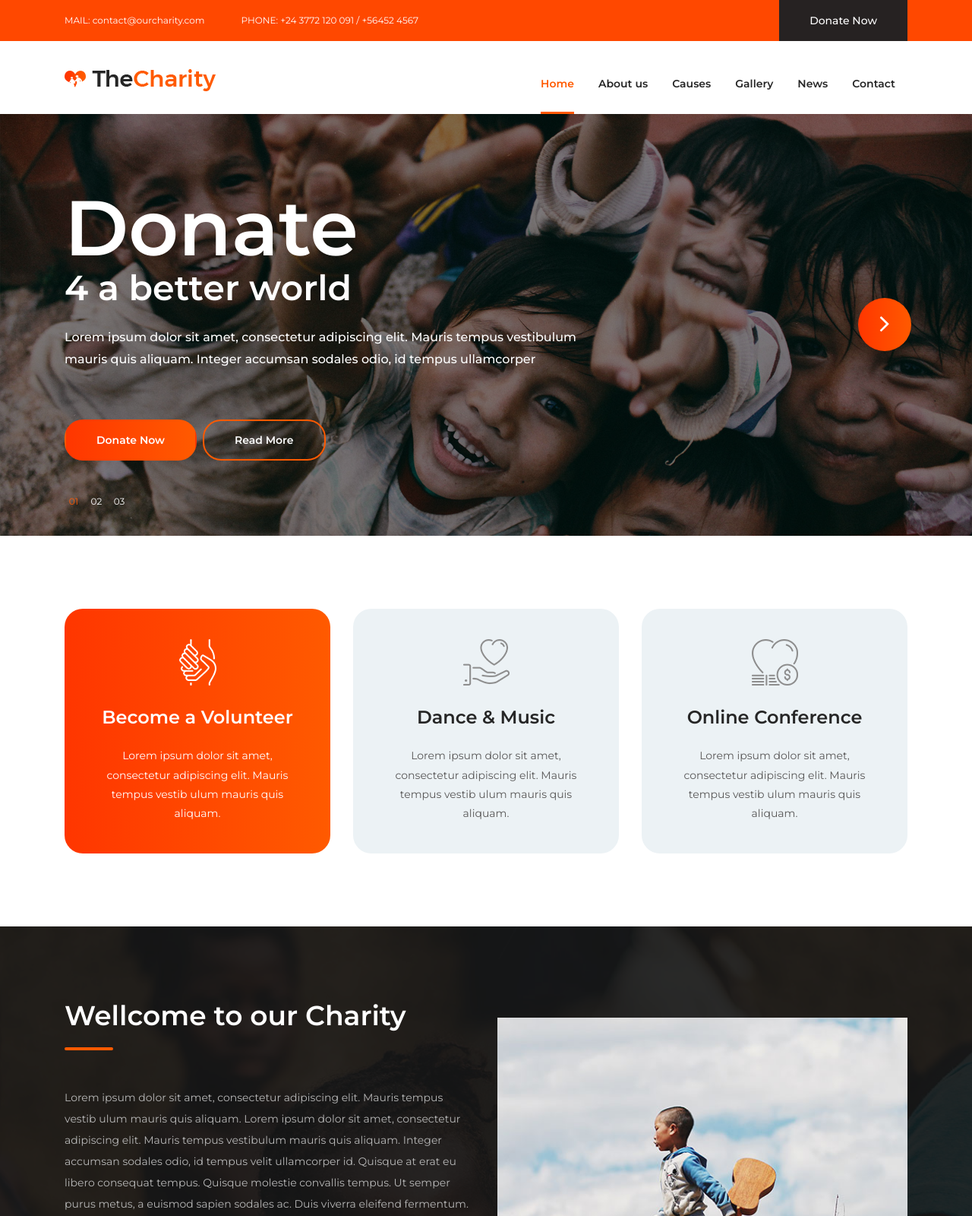
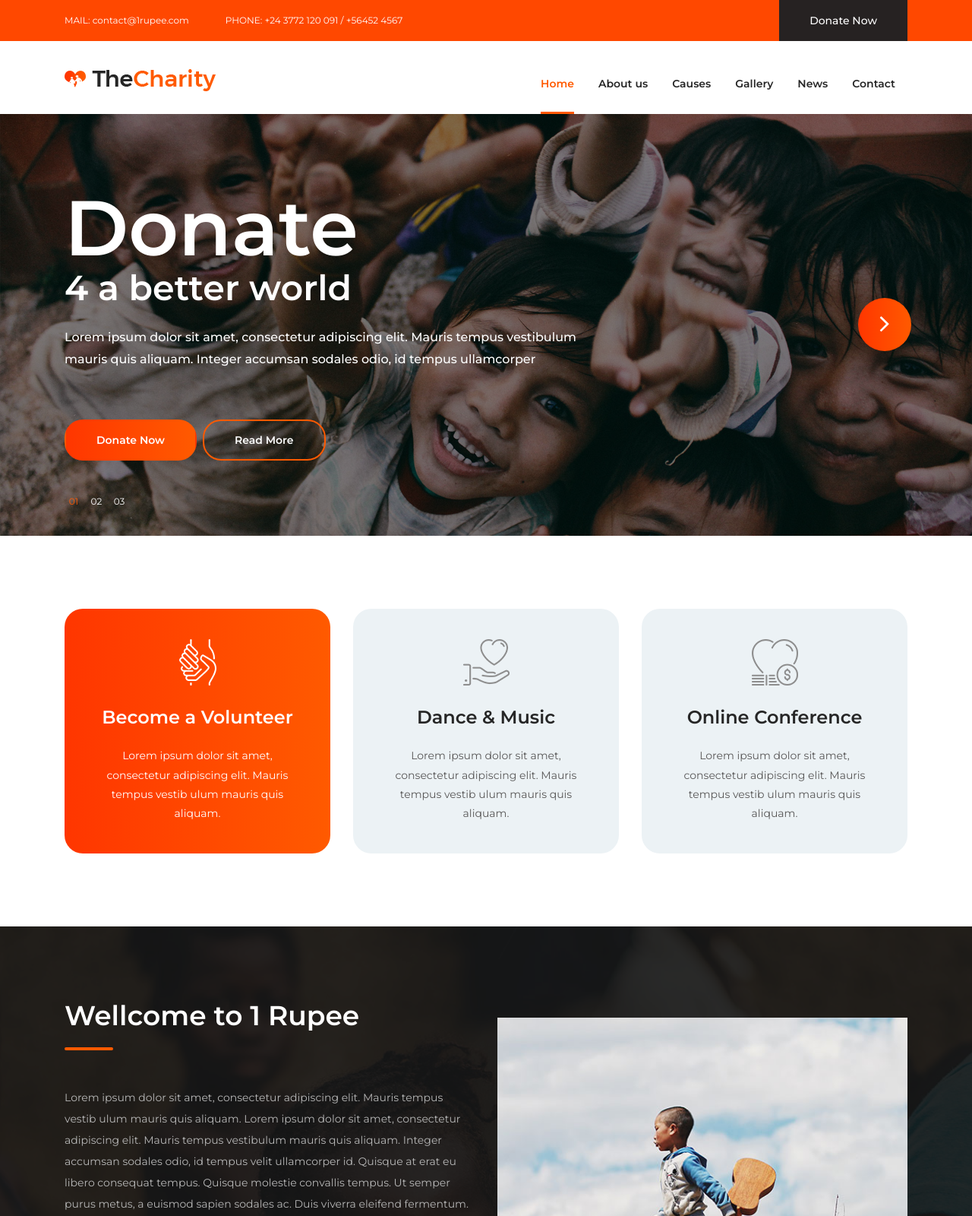
Before and after one commit to 1rupee/1rupee.github.io, a plain HTML site: page index.html in a window 1280 px wide. Shown: the top 1600 px of the page at 76% size. Drawn offline with Linux system fonts and the light colour scheme.

Commit message:
Update index.html

```diff
--- a/index.html
+++ b/index.html
@@ -1,7 +1,7 @@
 <!DOCTYPE html>
 <html lang="en">
 <head>
-    <title>Hello World</title>
+    <title>1-Rupee</title>
 
     <!-- Required meta tags -->
     <meta charset="utf-8">
@@ -32,7 +32,7 @@
                 <div class="row flex-wrap justify-content-center justify-content-lg-between align-items-lg-center">
                     <div class="col-12 col-lg-8 d-none d-md-flex flex-wrap justify-content-center justify-content-lg-start mb-3 mb-lg-0">
                         <div class="header-bar-email">
-                            MAIL: <a href="#">contact@ourcharity.com</a>
+                            MAIL: <a href="#">contact@1rupee.com</a>
                         </div><!-- .header-bar-email -->
 
                         <div class="header-bar-text">
@@ -240,7 +240,7 @@
                 <div class="col-12 col-lg-6 order-2 order-lg-1">
                     <div class="welcome-content">
                         <header class="entry-header">
-                            <h2 class="entry-title">Wellcome to our Charity</h2>
+                            <h2 class="entry-title">Wellcome to 1 Rupee</h2>
                         </header><!-- .entry-header -->
 
                         <div class="entry-content mt-5">
```
